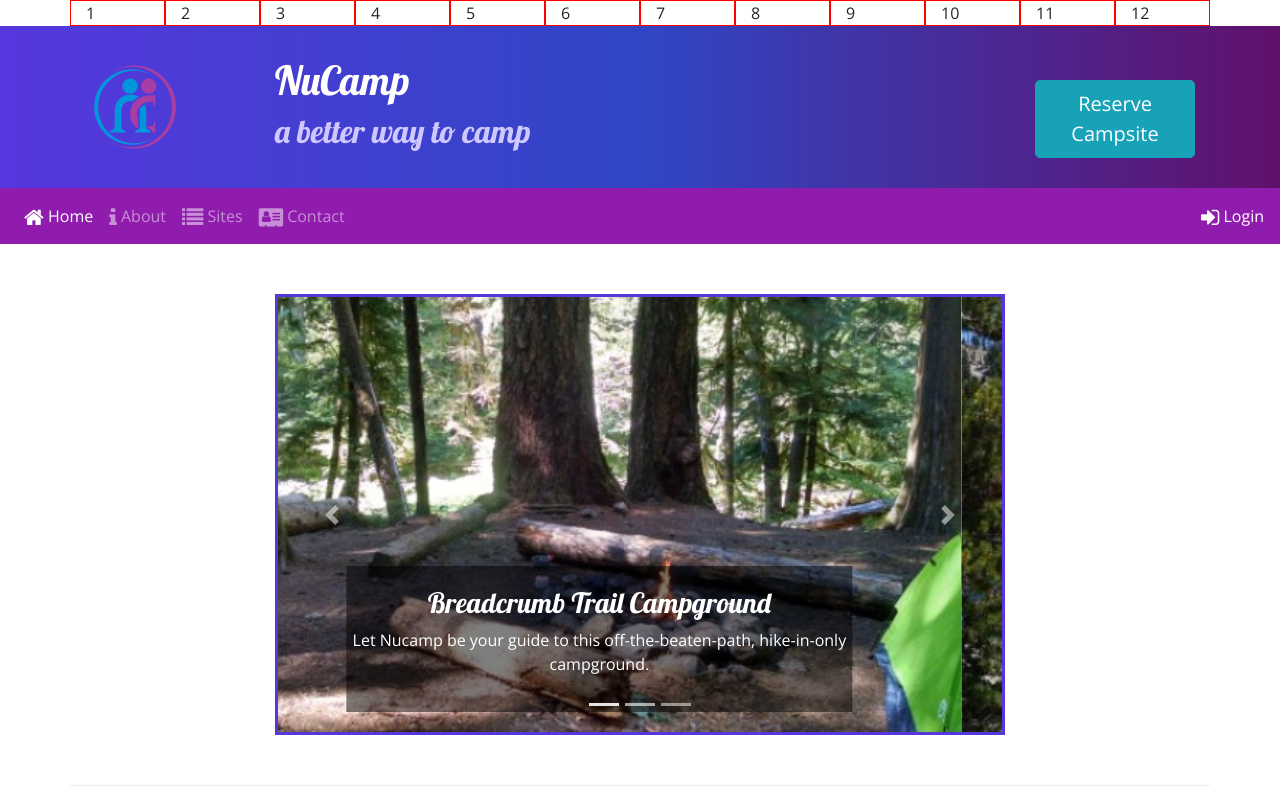
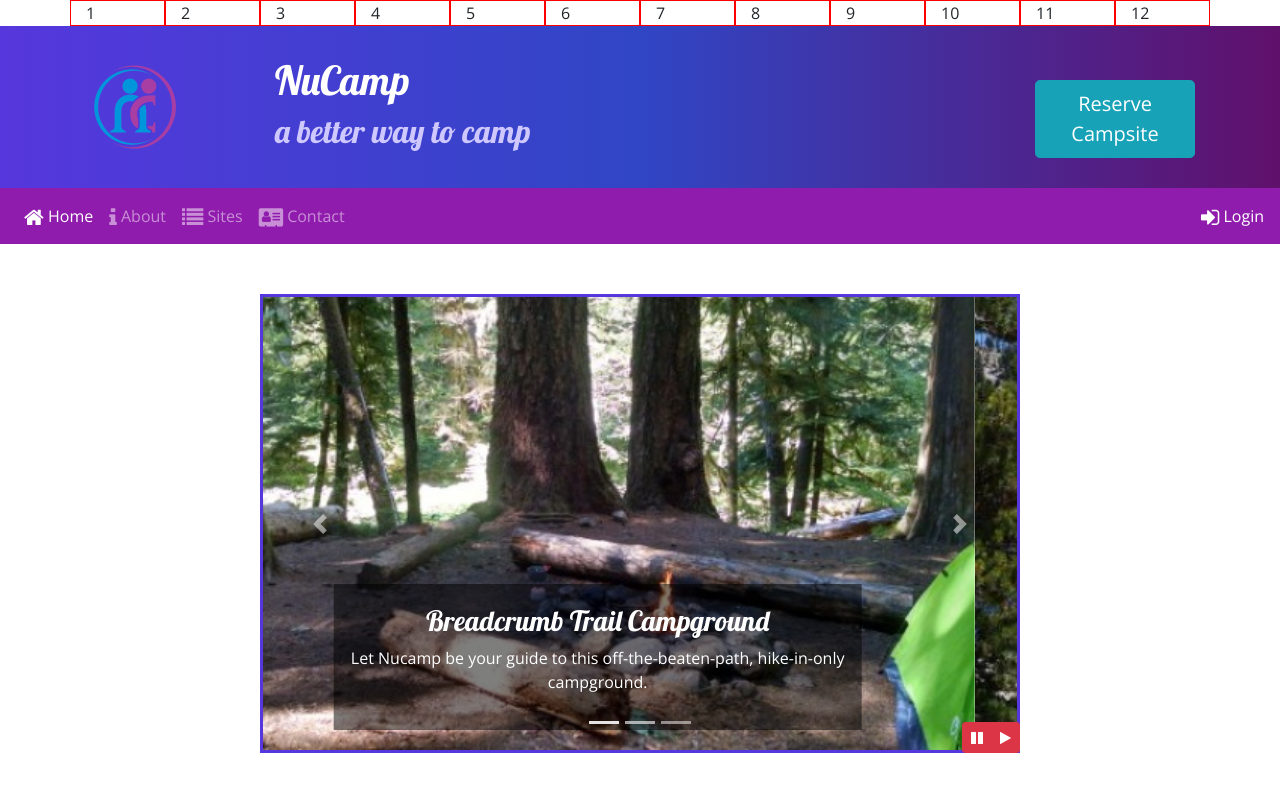
Before and after one commit to StevenVallarsa/starter-project, a website: page index.html in a window 1280 px wide. Shown: the top 800 px of the page. Drawn offline with nearby package versions, Linux system fonts and the light colour scheme.

Commit message:
WEEK 4 - jQuery buttons

```diff
--- a/css/styles.css
+++ b/css/styles.css
@@ -55,6 +55,13 @@ a, a:hover {
   border: solid #5637DD;
 }
 
+#carouselButton {
+  position: absolute;
+  right: 0;
+  bottom: 0;
+  z-index: 100;
+}
+
 
 /* BORDER STYLE TO SEE AREAS ON SCREEN */
 .b {
--- a/index.html
+++ b/index.html
@@ -180,7 +180,7 @@
 
     <!-- CAROUSEL -->
     <div class="row row-content">
-      <div class="col-md-8 mx-auto">
+      <div class="col-md-8 mx-auto px-0">
         <div id="homeCarousel" class="carousel slide" data-ride="carousel">
           <ol class="carousel-indicators">
             <li data-target="#homeCarousel" data-slide-to="0" class="active"></li>
@@ -221,6 +221,14 @@
             <span class="carousel-control-next-icon"></span>
             <span class="sr-only">Next</span>
           </a>
+        </div>
+        <div class="btn-group" id="carouselButton">
+          <button class="btn btn-danger btn-sm" id="carouselPause">
+            <i class="fa fa-pause"></i>
+          </button>
+          <button class="btn btn-danger btn-sm" id="carouselPlay">
+            <i class="fa fa-play"></i>
+          </button>
         </div>
       </div>
     </div>
@@ -370,6 +378,18 @@
     })
   </script> -->
 
+  <script>
+    $(function () {
+      $(".carousel").carousel({ interval: 2000 });
+      $("#carouselPause").click(function () {
+        $(".carousel").carousel("pause");
+      });
+      $("#carouselPlay").click(function () {
+        $(".carousel").carousel("cycle");
+      });
+    });
+  </script>
+
 </body>
 
 </html>
```
